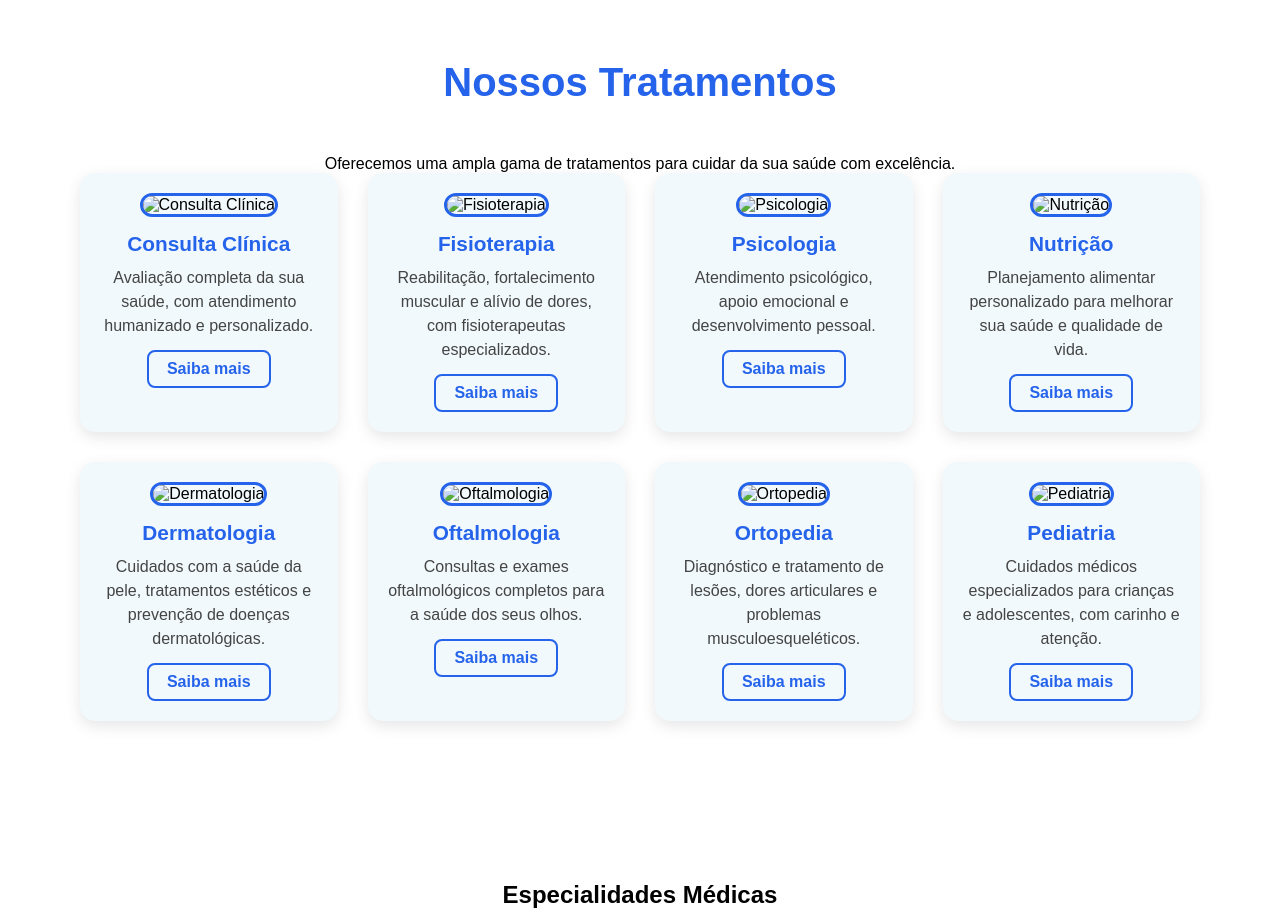
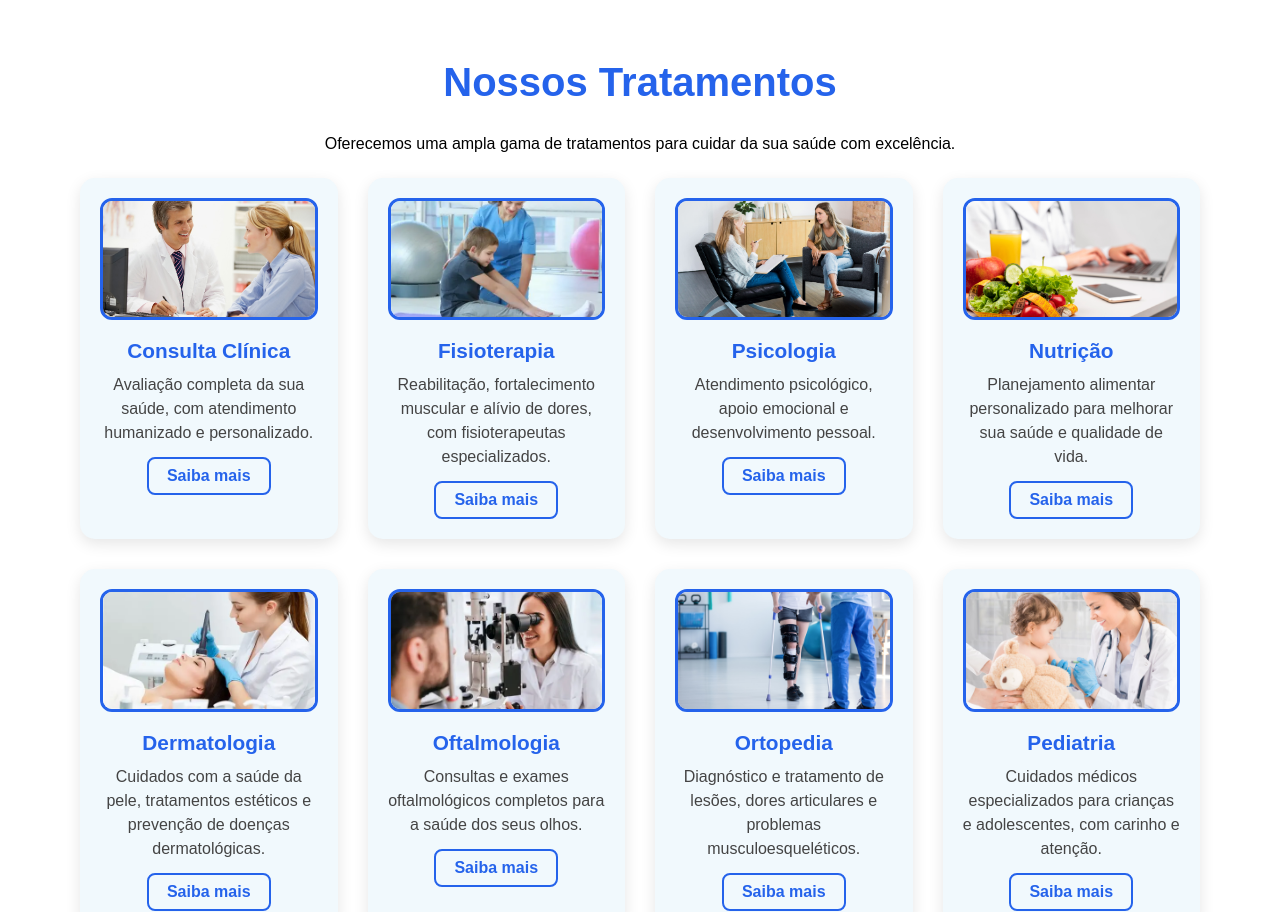
Before and after one commit to artego974/clinica-simulado-fullstack, a plain HTML site: page index.html in a window 1280 px wide. Shown: the part 1440-2352 px from the top of the page. Drawn offline with Linux system fonts and the light colour scheme.

Commit message:
modificações na clinica

```diff
--- a/css/style.css
+++ b/css/style.css
@@ -264,7 +264,10 @@ main {
 .tratamentos-section h2 {
     font-size: 2.5rem;
     color: #2563EB;
-    margin-bottom: 50px;
+    margin-bottom: 30px;
+}
+.tratamentos-subtitle{
+    padding-bottom: 25px;
 }
 
 .tratamentos-grid {
--- a/index.html
+++ b/index.html
@@ -82,14 +82,14 @@
                 <div class="tratamentos-grid">
 
                     <div class="tratamento-card">
-                        <img src="./img/consulta.jpg" alt="Consulta Clínica">
+                        <img src="./img/IMG-consulta.jpg" alt="Consulta Clínica">
                         <h3>Consulta Clínica</h3>
                         <p>Avaliação completa da sua saúde, com atendimento humanizado e personalizado.</p>
                         <a href="#" class="btn-saiba-mais">Saiba mais</a>
                     </div>
 
                     <div class="tratamento-card">
-                        <img src="./img/fisioterapia.jpg" alt="Fisioterapia">
+                        <img src="./img/IMG-fisio.webp" alt="Fisioterapia">
                         <h3>Fisioterapia</h3>
                         <p>Reabilitação, fortalecimento muscular e alívio de dores, com fisioterapeutas especializados.
                         </p>
@@ -97,21 +97,21 @@
                     </div>
 
                     <div class="tratamento-card">
-                        <img src="./img/psicologia.jpg" alt="Psicologia">
+                        <img src="./img/IMG-psico.jpg" alt="Psicologia">
                         <h3>Psicologia</h3>
                         <p>Atendimento psicológico, apoio emocional e desenvolvimento pessoal.</p>
                         <a href="#" class="btn-saiba-mais">Saiba mais</a>
                     </div>
 
                     <div class="tratamento-card">
-                        <img src="./img/nutricao.jpg" alt="Nutrição">
+                        <img src="./img/IMG-nutri.jpg" alt="Nutrição">
                         <h3>Nutrição</h3>
                         <p>Planejamento alimentar personalizado para melhorar sua saúde e qualidade de vida.</p>
                         <a href="#" class="btn-saiba-mais">Saiba mais</a>
                     </div>
 
                     <div class="tratamento-card">
-                        <img src="./img/dermatologia.jpg" alt="Dermatologia">
+                        <img src="./img/IMG-derma.webp" alt="Dermatologia">
                         <h3>Dermatologia</h3>
                         <p>Cuidados com a saúde da pele, tratamentos estéticos e prevenção de doenças dermatológicas.
                         </p>
@@ -119,21 +119,21 @@
                     </div>
 
                     <div class="tratamento-card">
-                        <img src="./img/oftalmo.jpg" alt="Oftalmologia">
+                        <img src="./img/IMG-ofta.webp" alt="Oftalmologia">
                         <h3>Oftalmologia</h3>
                         <p>Consultas e exames oftalmológicos completos para a saúde dos seus olhos.</p>
                         <a href="#" class="btn-saiba-mais">Saiba mais</a>
                     </div>
 
                     <div class="tratamento-card">
-                        <img src="./img/ortopedia.jpg" alt="Ortopedia">
+                        <img src="./img/IMG-Orto.jpg" alt="Ortopedia">
                         <h3>Ortopedia</h3>
                         <p>Diagnóstico e tratamento de lesões, dores articulares e problemas musculoesqueléticos.</p>
                         <a href="#" class="btn-saiba-mais">Saiba mais</a>
                     </div>
 
                     <div class="tratamento-card">
-                        <img src="./img/pediatria.jpg" alt="Pediatria">
+                        <img src="./img/IMG-pedia.jpg" alt="Pediatria">
                         <h3>Pediatria</h3>
                         <p>Cuidados médicos especializados para crianças e adolescentes, com carinho e atenção.</p>
                         <a href="#" class="btn-saiba-mais">Saiba mais</a>
```
Also changed, not shown: img/IMG-Orto.jpg (added), img/IMG-consulta.jpg (added), img/IMG-derma.webp (added), img/IMG-fisio.webp (added), img/IMG-nutri.jpg (added), img/IMG-ofta.webp (added), img/IMG-pedia.jpg (added), img/IMG-psico.jpg (added), pages/agenda.html (indentation only).
